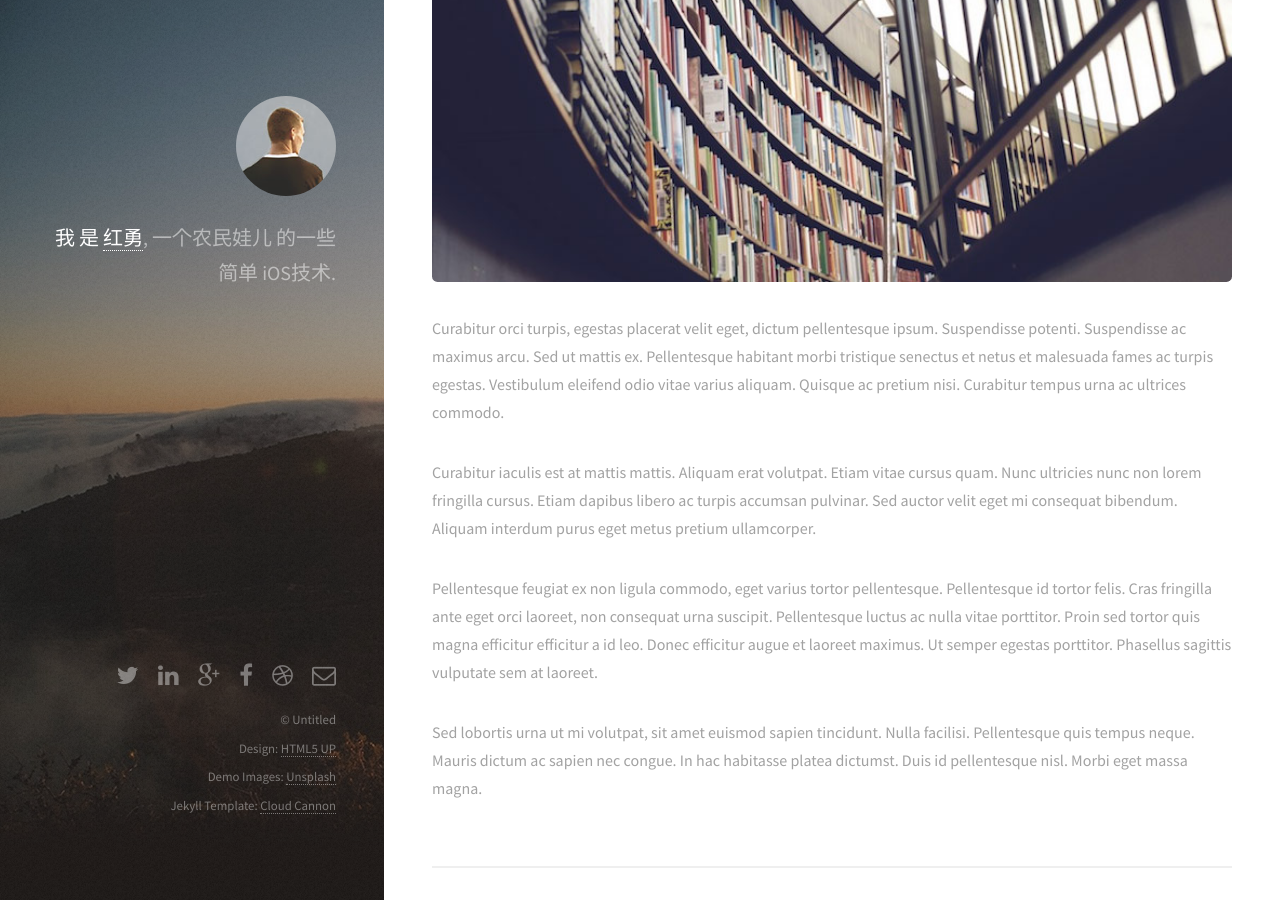
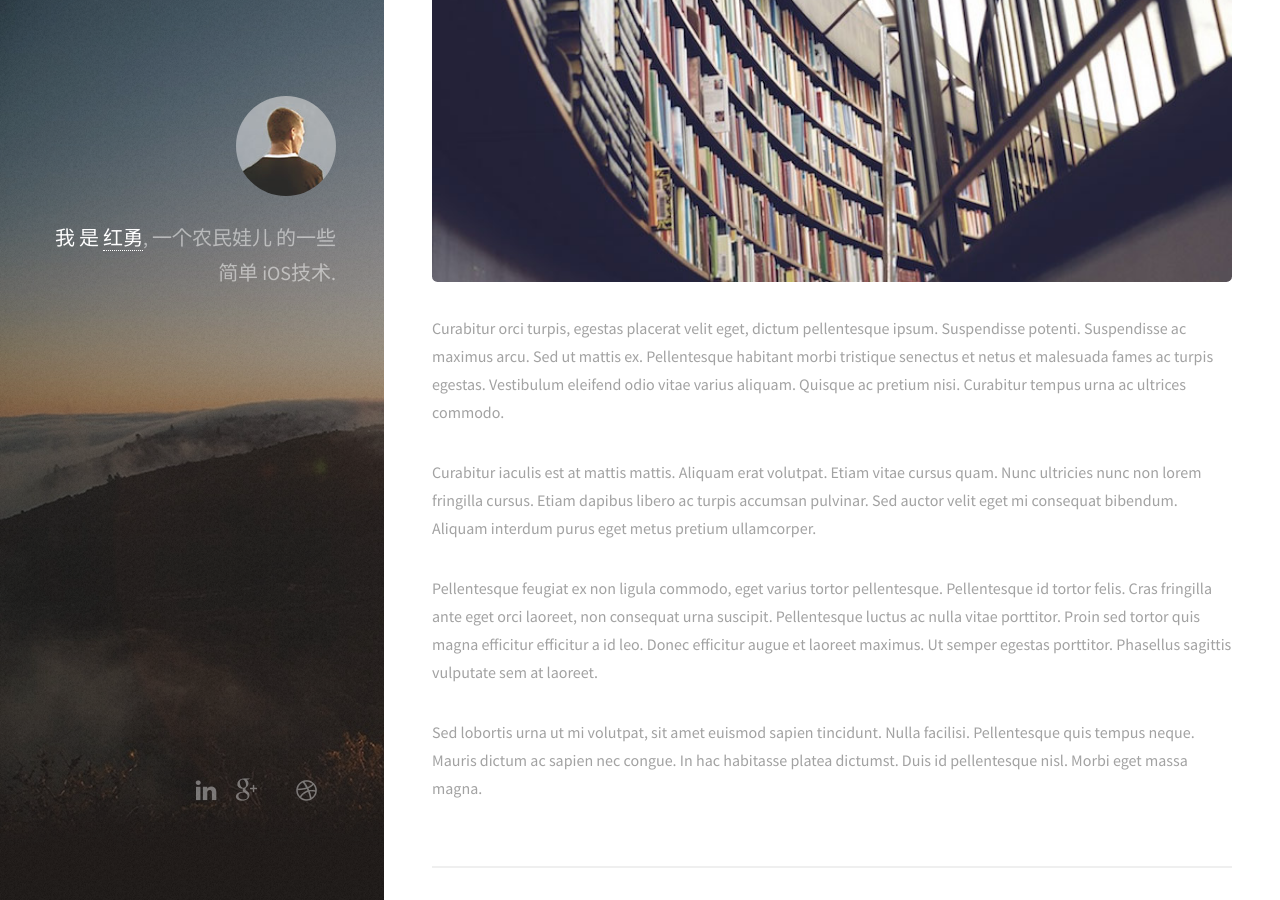
Before and after one commit to WanHongYong/WanHongYong.github.io, a Jekyll site: the page built from index.html, in a window 1280 px wide and 900 px high, scrolled down 403 px. Built offline with Jekyll 4.4.1, drawn with Linux system fonts in a browser that asks for light colours.

Commit message:
Update default.html

```diff
--- a/_layouts/default.html
+++ b/_layouts/default.html
@@ -44,8 +44,8 @@
 
               {% if site.twitter_username %}
               <li>
-                <a href="https://twitter.com/{{ site.twitter_username }}" class="icon fa-twitter">
-                  <span class="label">Twitter</span>
+                <!--<a href="https://twitter.com/{{ site.twitter_username }}" class="icon fa-twitter">
+                  <span class="label">Twitter</span><![endif]-->
                 </a>
               </li>
               {% endif %}
@@ -68,8 +68,8 @@
 
               {% if site.facebook_username %}
               <li>
-                <a href="https://www.facebook.com/{{ site.facebook_username }}" class="icon fa-facebook">
-                  <span class="label">Facebook</span>
+                 <!--<a href="https://www.facebook.com/{{ site.facebook_username }}" class="icon fa-facebook">
+                  <span class="label">Facebook</span><![endif]-->
                 </a>
               </li>
               {% endif %}
@@ -84,17 +84,17 @@
 
               {% if site.email %}
               <li>
-                <a href="mailto:{{ site.email }}" class="icon fa-envelope-o">
-                  <span class="label">Email</span>
+                 <!--<a href="mailto:{{ site.email }}" class="icon fa-envelope-o">
+                  <span class="label">Email</span><![endif]-->
                 </a>
               </li>
               {% endif %}
             </ul>
             <ul class="copyright">
-                <li>&copy; Untitled</li>
-                <li>Design: <a href="http://html5up.net">HTML5 UP</a></li>
-                <li>Demo Images: <a href="https://unsplash.com/">Unsplash</a></li>
-                <li>Jekyll Template: <a href="http://cloudcannon.com">Cloud Cannon</a></li>
+                <!-- <li>&copy; Untitled</li>
+                 <!--<li>Design: <a href="http://html5up.net">HTML5 UP</a></li><![endif]-->
+                <!-- <li>Demo Images: <a href="https://unsplash.com/">Unsplash</a></li><![endif]-->
+                 <!--<li>Jekyll Template: <a href="http://cloudcannon.com">Cloud Cannon</a></li><![endif]-->
             </ul>
         </footer>
 
```
